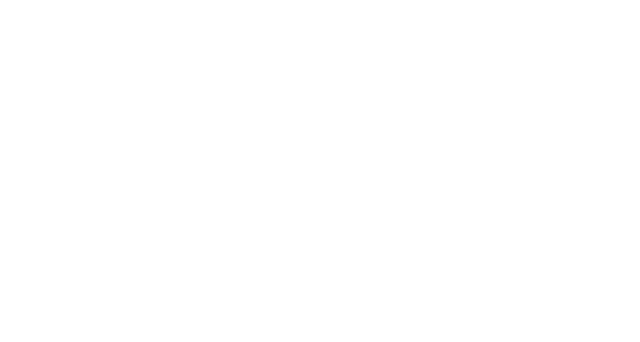
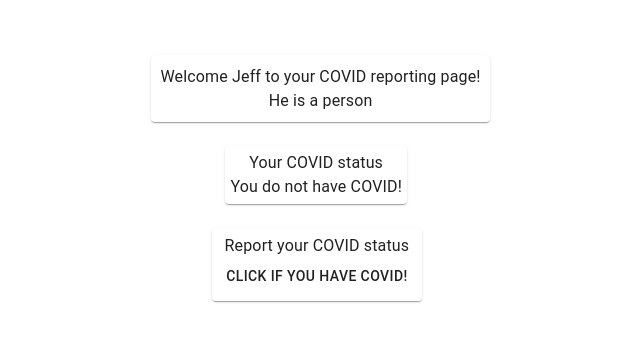
Before and after one commit to MattLiCodes/ProTracker, a React (Create React App) app: page /StudentPage in a window 1280 px wide. Shown: the part 210-552 px from the top of the page, without its empty margins (329-969 px from the left). Built offline with nearby package versions, Linux system fonts and the light colour scheme.

Commit message:
Student data page

```diff
--- a/src/App.js
+++ b/src/App.js
@@ -1,11 +1,13 @@
 import React from 'react';
 import { BrowserRouter, Switch, Route } from 'react-router-dom';
+
+import StudentPage from './StudentPage.js';
 
 function App() {
   return (
     <BrowserRouter>
       <Switch>
-
+        <Route path = "/StudentPage" component = {StudentPage}/>
       </Switch>
     </BrowserRouter>
   );
--- /dev/null
+++ b/src/StudentPage.css
@@ -0,0 +1,32 @@
+.mainGridContainer {
+  margin: 0;
+  position: absolute;
+  top: 50%;
+  -ms-transform: translateY(-50%);
+  transform: translateY(-50%);
+}
+
+.name {
+    font-size: 5vh;
+}
+
+.studentData {
+    font-size: 2vh;
+}
+
+.name , .studentData, .statusDisplay, .studentStatus, .updateStatus, .COVIDButton {
+    text-align: center;
+}
+
+.namePaper, .COVIDStatusPaper, .COVIDUpdatePaper {
+    padding: 3%;
+    width: max-content;
+}
+
+.studentData {
+    size: 10;
+}
+
+.background {
+    background-color: "aqua";
+}
--- /dev/null
+++ b/src/StudentPage.js
@@ -0,0 +1,55 @@
+import React, {Component} from 'react';
+import {Grid, Paper, Typography, Button} from '@material-ui/core';
+import "./StudentPage.css";
+
+class StudentPage extends Component {
+    constructor(props) {
+        super(props);
+        this.state = {
+            studentSpecs: {
+                'name': "Jeff",
+                'userSpecifics': "He is a person",
+                'covidStatus': false
+            }
+        }
+    }
+
+    componentDidMount = () => {
+        this.setState({
+            studentSpecs: {
+                'name': "Jeff",
+                'userSpecifics': "He is a person",
+                'covidStatus': false
+            }
+        });
+    }
+
+    render() {
+        return (
+            <div className = "background">
+                <Grid className = "mainGridContainer" container direction = "column" alignItems = "center" spacing = {3} justify = "center">
+                    <Grid item>
+                        <Paper className = "namePaper">
+                            <Typography className = "name">Welcome {this.state.studentSpecs['name']} to your COVID reporting page!</Typography>
+                            <Typography className = "studentData">{this.state.studentSpecs['userSpecifics']}</Typography>
+                        </Paper>
+                    </Grid>
+                    <Grid item>
+                        <Paper className = "COVIDStatusPaper">
+                            <Typography className = "statusDisplay">Your COVID status</Typography>
+                            <Typography className = "studentStatus">You do {this.state.studentSpecs['covidStatus'] ? "" : "not"} have COVID!</Typography>
+                        </Paper>
+                    </Grid>
+                    <Grid item>
+                        <Paper className = "COVIDUpdatePaper">
+                            <Typography className = "updateStatus">Report your COVID status</Typography>
+                            <Button className = "COVIDButton">Click if you have COVID!</Button>
+                        </Paper>
+                    </Grid>
+                </Grid>
+            </div>
+        )
+    }
+}
+
+export default StudentPage;
```
